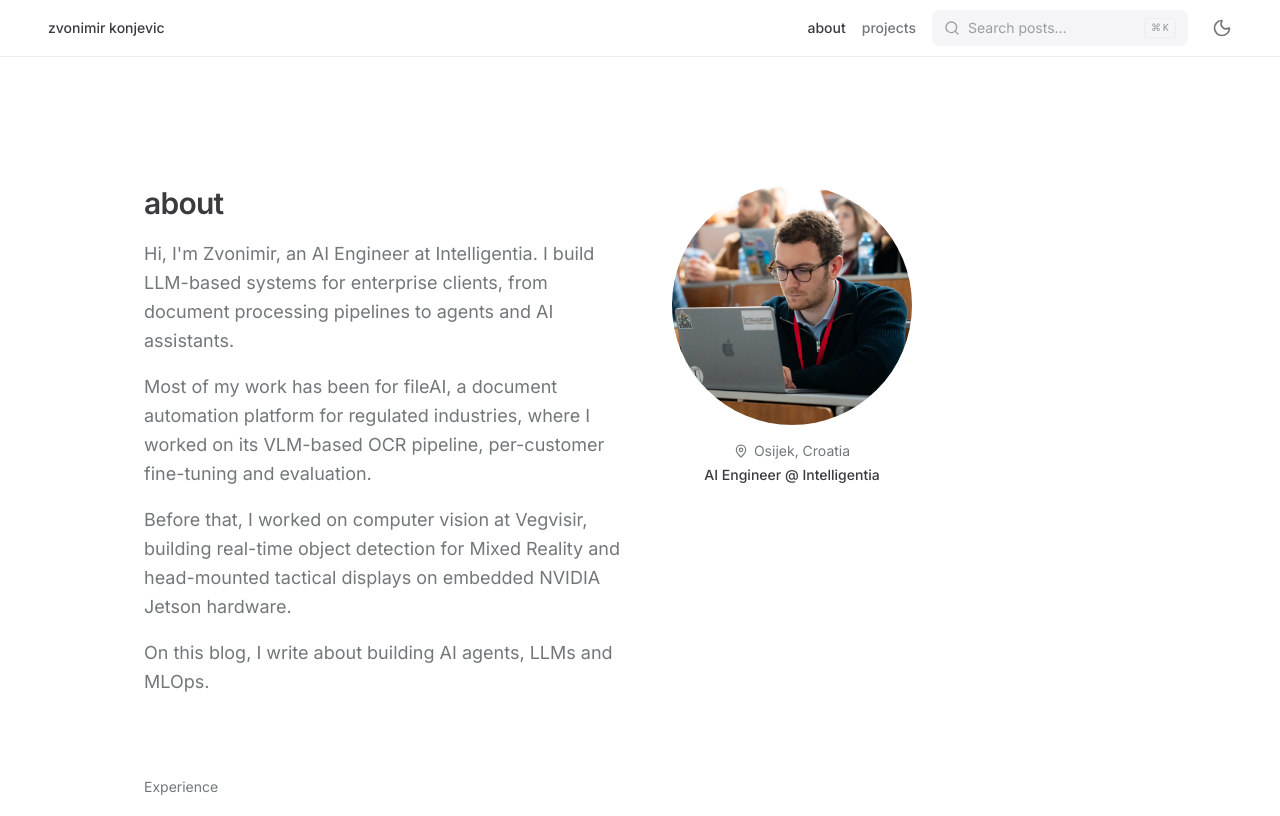
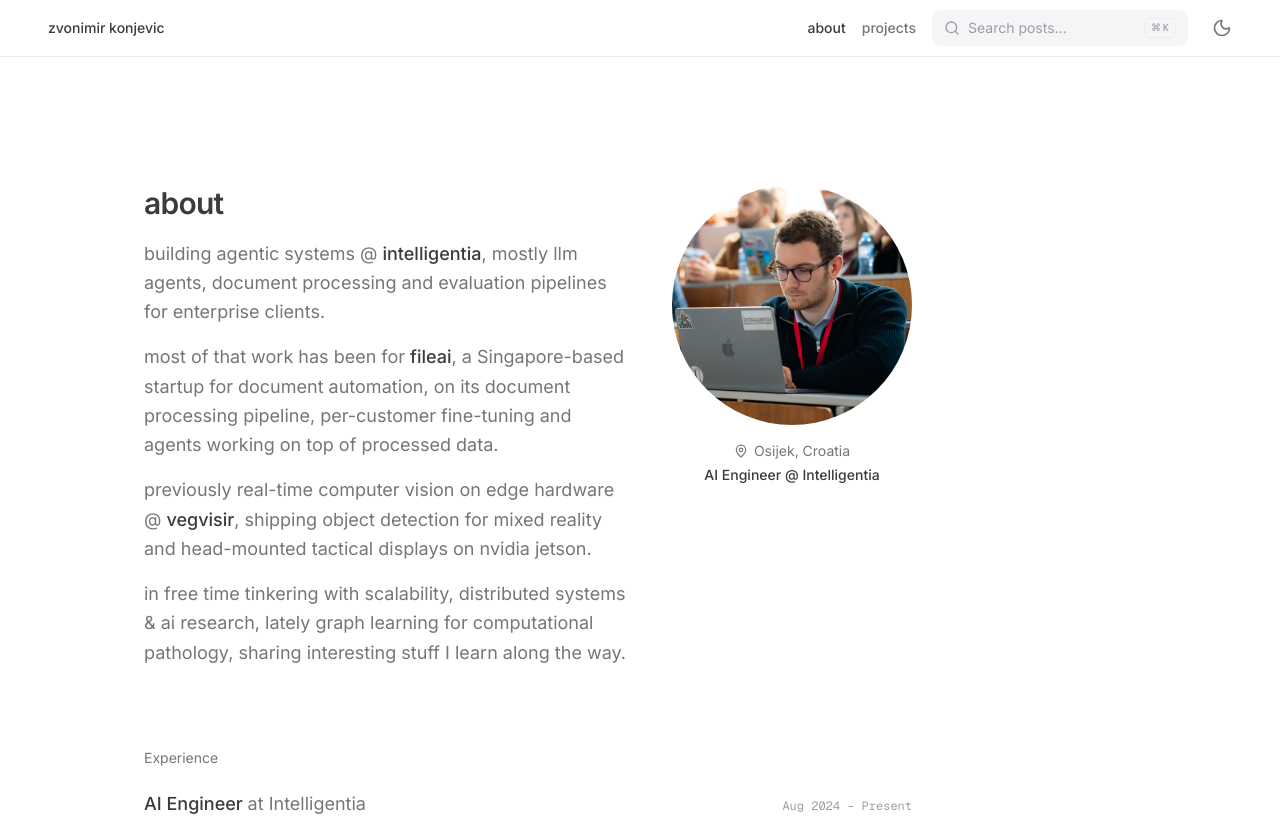
Before and after one commit to zvonimirkonjevic/zvonimirkonjevic.github.io, a Next.js app: page /about in a window 1280 px wide. Shown: the top 816 px of the page. Built offline with nearby package versions, Linux system fonts and the light colour scheme.

Commit message:
feat: rewrite about page intro

```diff
--- a/src/app/about/page.tsx
+++ b/src/app/about/page.tsx
@@ -62,18 +62,20 @@
               style={{ "--reveal-i": 1 } as React.CSSProperties}
             >
               <p>
-                Hi, I&apos;m Zvonimir, an AI Engineer at Intelligentia. I build LLM-based systems for enterprise
-                clients, from document processing pipelines to agents and AI assistants.
+                building agentic systems @ <strong className="font-medium text-text">intelligentia</strong>, mostly
+                llm agents, document processing and evaluation pipelines for enterprise clients.
               </p>
               <p>
-                Most of my work has been for fileAI, a document automation platform for regulated industries, where I
-                worked on its VLM-based OCR pipeline, per-customer fine-tuning and evaluation.
+                most of that work has been for <strong className="font-medium text-text">fileai</strong>, a Singapore-based startup for document automation, on its document processing pipeline, per-customer fine-tuning and agents working on top of processed data.
               </p>
               <p>
-                Before that, I worked on computer vision at Vegvisir, building real-time object detection for Mixed
-                Reality and head-mounted tactical displays on embedded NVIDIA Jetson hardware.
+                previously real-time computer vision on edge hardware @{" "}
+                <strong className="font-medium text-text">vegvisir</strong>, shipping object detection for mixed reality
+                and head-mounted tactical displays on nvidia jetson.
               </p>
-              <p>On this blog, I write about building AI agents, LLMs and MLOps.</p>
+              <p>
+                in free time tinkering with scalability, distributed systems & ai research, lately graph learning for computational pathology, sharing interesting stuff I learn along the way.
+              </p>
             </div>
           </div>
           <div
```
